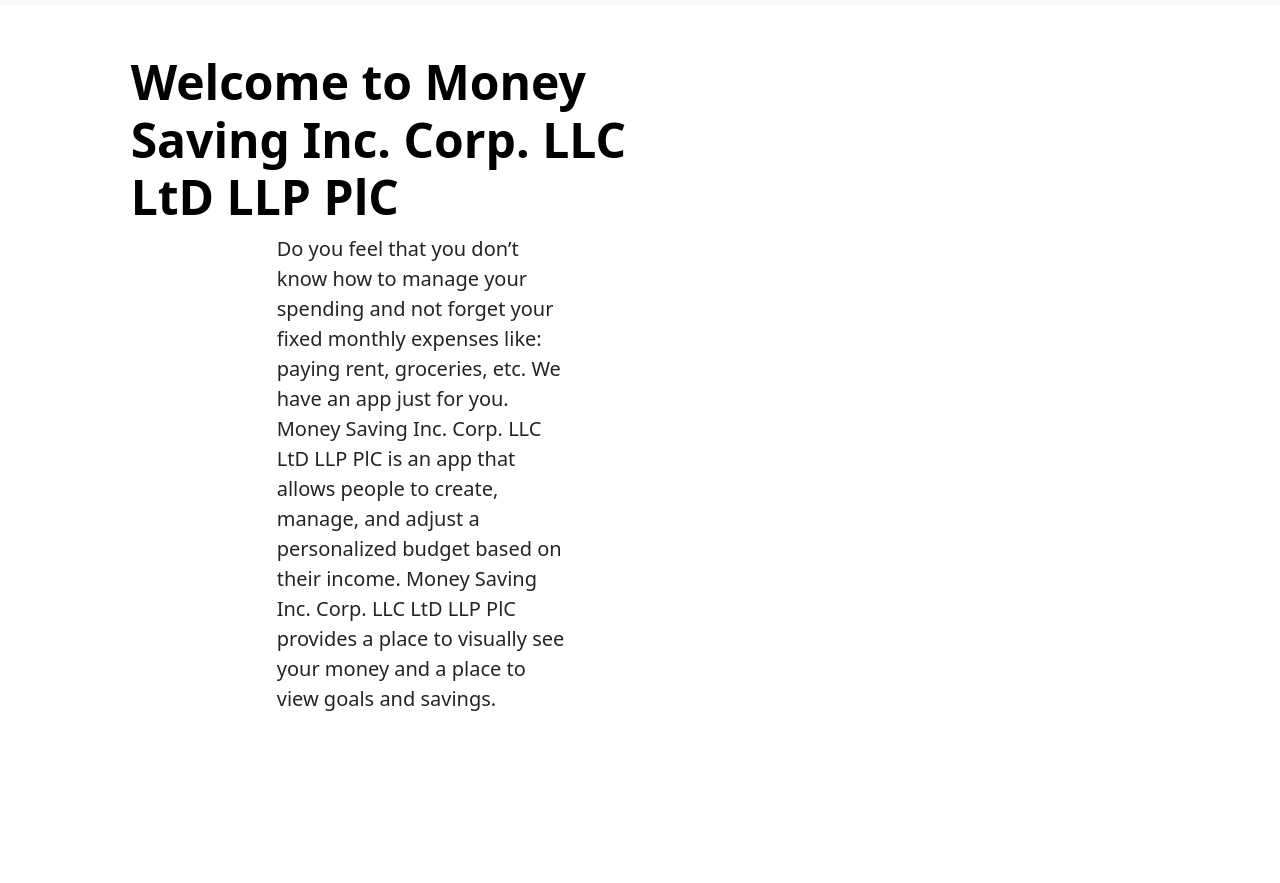
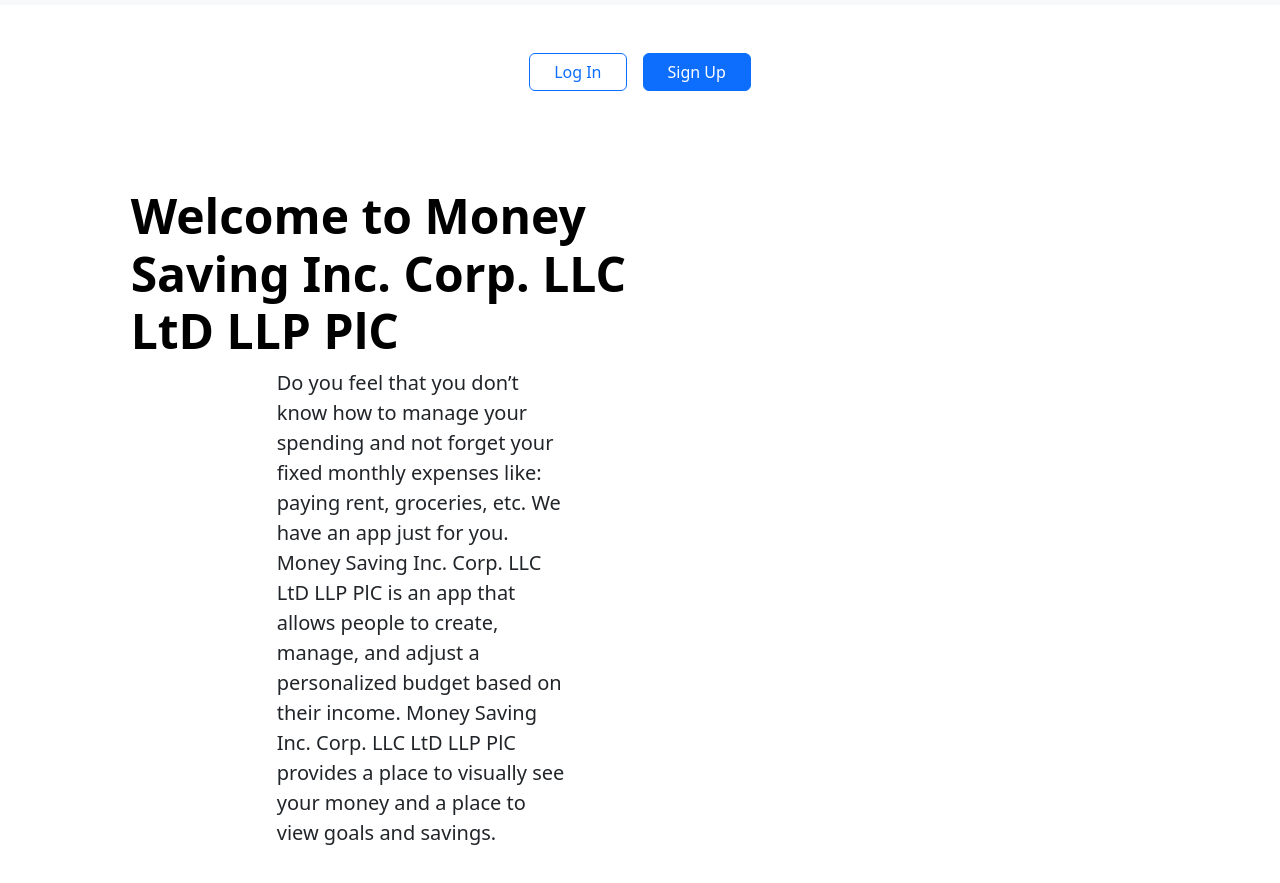
Before and after one commit to Sasha-Kopy/1800_202630_BBY12, a website built with Vite: page index.html in a window 1280 px wide. Shown: the part 51-934 px from the top of the page. Before the commit the page ends 837 px from the top, so only its background shows below. Built offline with nearby package versions, Linux system fonts and the light colour scheme; files whose address does not match are found by name.

Commit message:
Update index.html
Added code into index from removed cta.html

```diff
--- a/index.html
+++ b/index.html
@@ -54,7 +54,12 @@
             </div>
         </div>
     </nav>
-
+  <div class="container text-center py-5">
+        <div class="d-flex justify-content-center gap-3">
+            <a href="login.html" class="btn btn-outline-primary px-4">Log In</a>
+            <a href="signup.html" class="btn btn-primary px-4">Sign Up</a>
+        </div>
+  </div>
  <div class="container col-xl-10 col-xxl-8 px-4 py-5">
          <div class="row align-items-center">
             <div class="col-lg-7 text-center text-lg-start">
```
